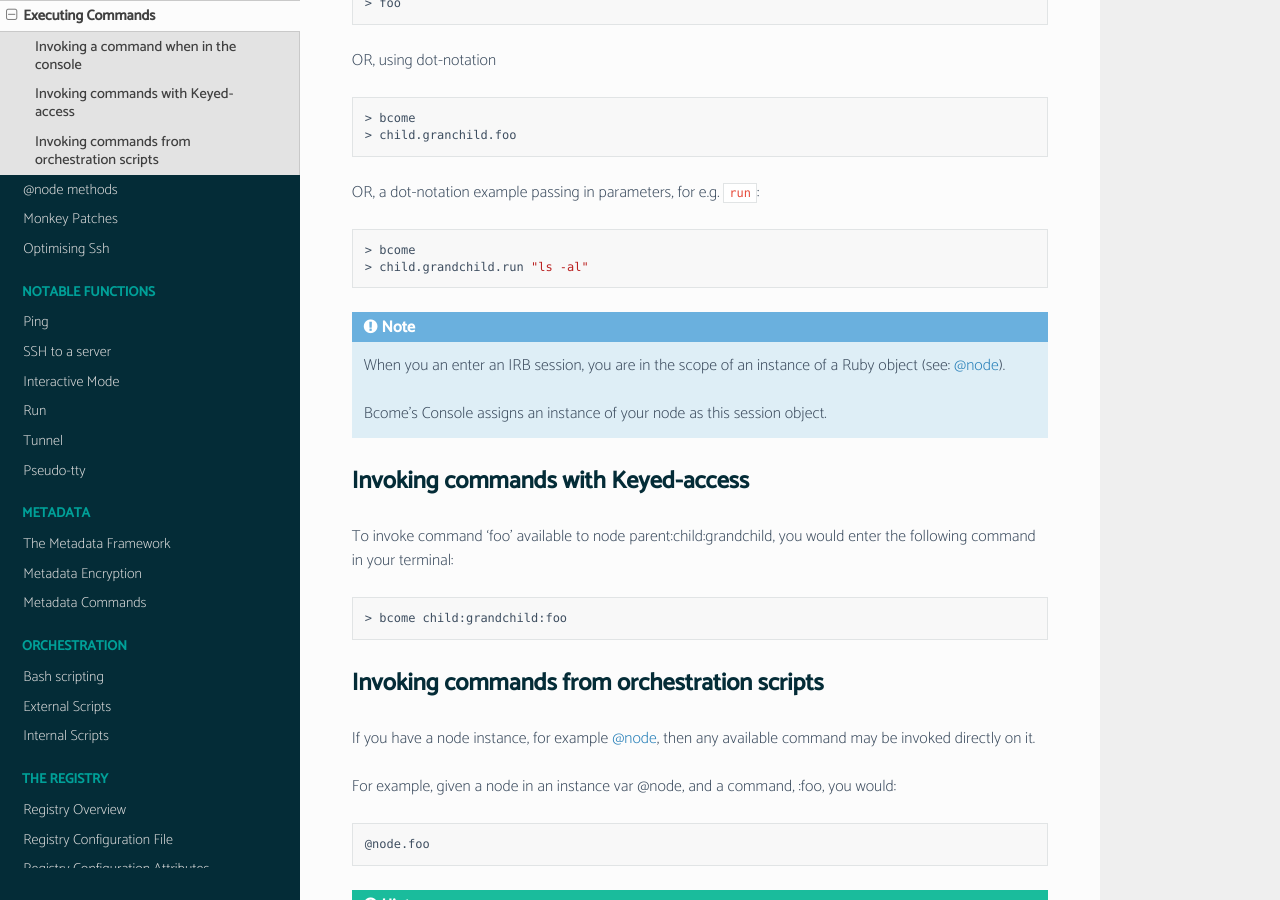
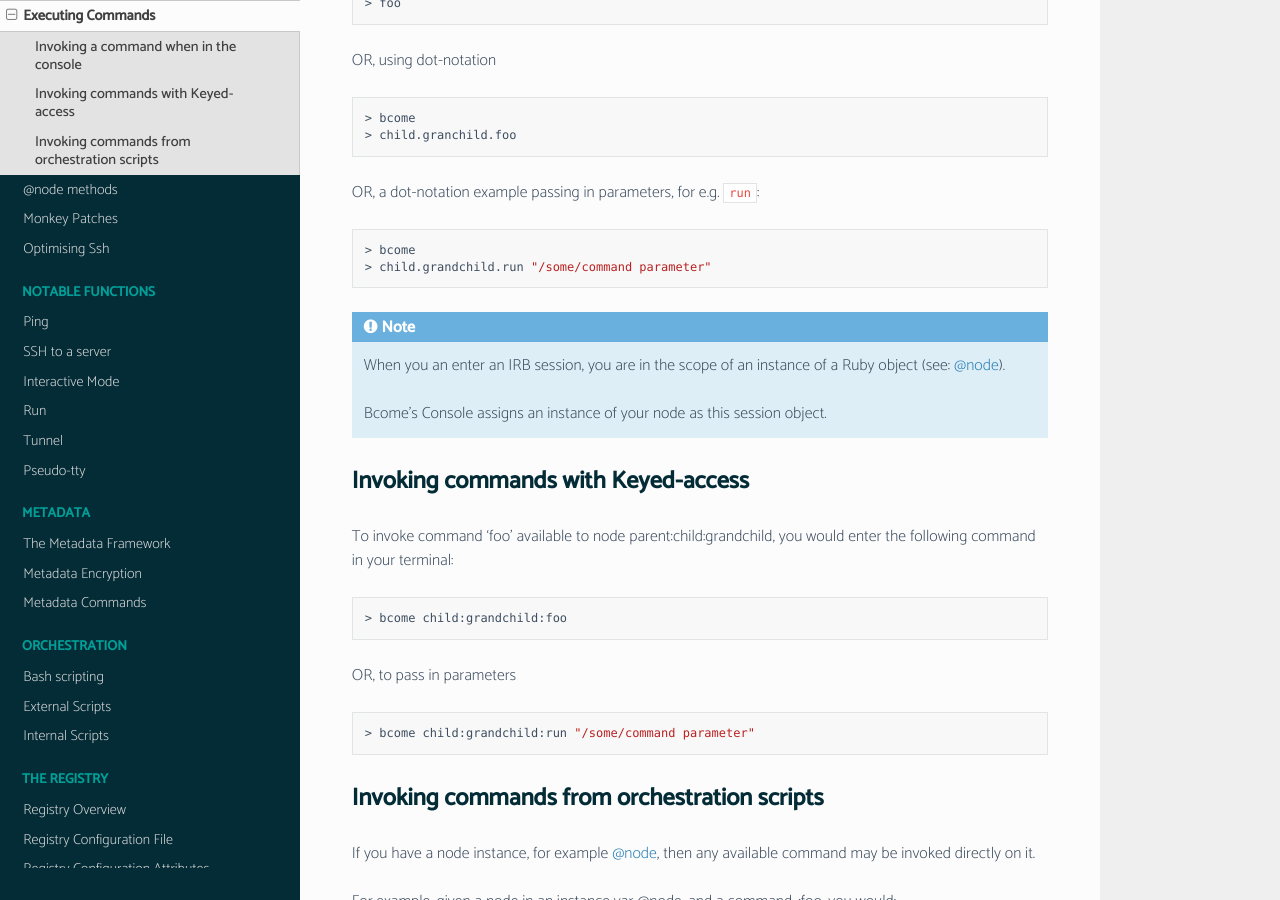
Before and after one commit to webzakimbo/bcome-read-the-docs, a Sphinx documentation site: the page built from docs/source/usage/executing-commands.rst, in a window 1280 px wide and 900 px high, scrolled down 801 px. Built offline with Sphinx 7.4.7 and the Read the Docs theme 2.0.0, drawn with Linux system fonts in a browser that asks for light colours; pages that are not in the unit, such as notebooks, are missing from menus.

```diff
--- a/docs/source/usage/executing-commands.rst
+++ b/docs/source/usage/executing-commands.rst
@@ -56,8 +56,7 @@
 .. code-block:: bash
 
   > bcome
-  > child.grandchild.run "ls -al"
-
+  > child.grandchild.run "/some/command parameter"
 
 .. note::
 
@@ -75,6 +74,12 @@
 
    > bcome child:grandchild:foo
 
+OR, to pass in parameters
+
+.. code-block:: bash
+
+  > bcome child:grandchild:run "/some/command parameter"
+
 Invoking commands from orchestration scripts
 -------------------------------------------
 
```
